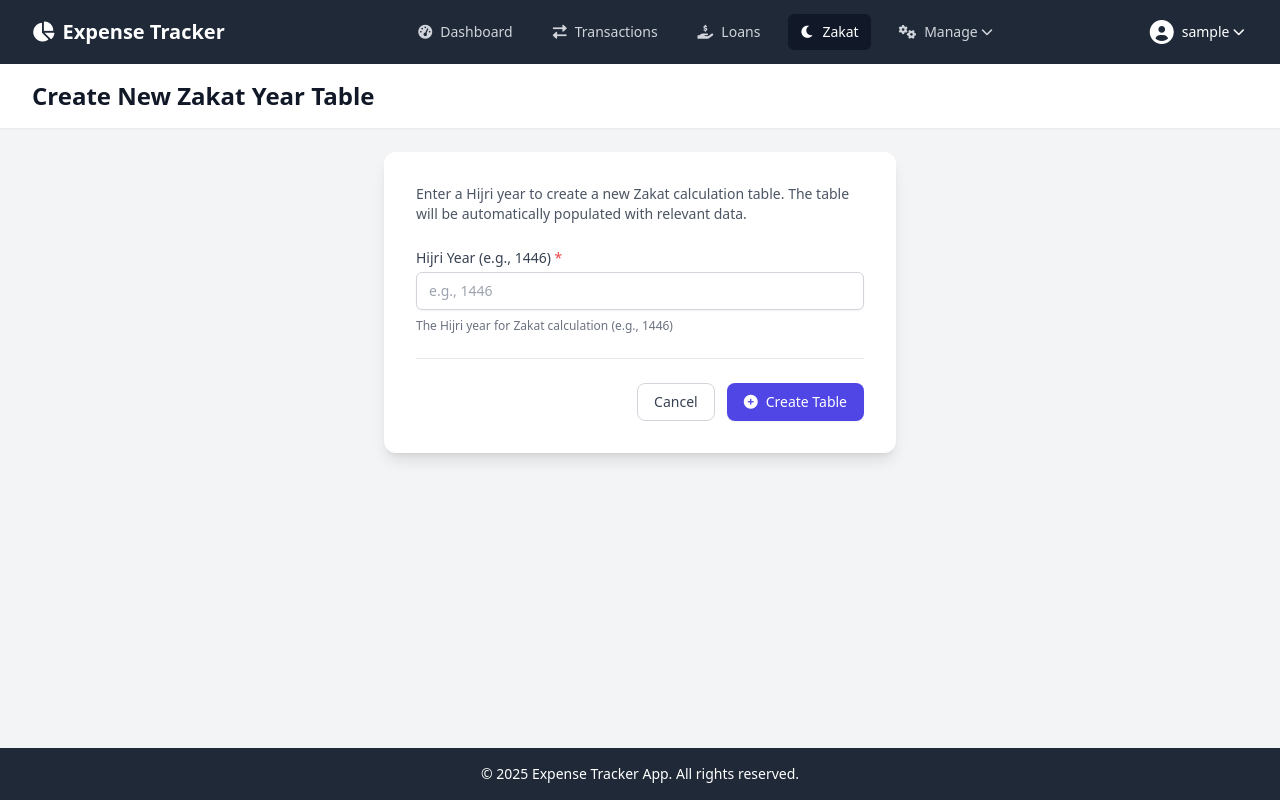
After one commit to w4hf/expense-tracker, a Django app: page /zakat/new/ in a window 1280 px wide. The commit adds this page. Run offline with Django 4.2, Linux system fonts and the light colour scheme; the visitor is signed in with stand-in values (Sample User, id 1); some libraries are stand-ins or nearby versions.

Commit message:
add zakat view

```diff
--- a/requirements.txt
+++ b/requirements.txt
@@ -3,3 +3,4 @@ django-crispy-forms
 pandas>=1.0  # For CSV processing in views
 # psycopg2-binary  # If using PostgreSQL
 # openpyxl # if you plan to support excel files with pandas
+hijri-converter>=2.2.4
--- a/templates/base.html
+++ b/templates/base.html
@@ -36,6 +36,8 @@
                         <a href="{% url 'tracker:dashboard' %}" class="{% if request.resolver_match.url_name == 'dashboard' %}bg-gray-900 text-white{% else %}text-gray-300 hover:bg-gray-700 hover:text-white{% endif %} px-3 py-2 rounded-md text-sm font-medium flex items-center"><i class="fas fa-tachometer-alt mr-2"></i>Dashboard</a>
                         <a href="{% url 'tracker:transaction_list' %}" class="{% if 'transaction' in request.resolver_match.url_name or 'import_csv' in request.resolver_match.url_name %}bg-gray-900 text-white{% else %}text-gray-300 hover:bg-gray-700 hover:text-white{% endif %} px-3 py-2 rounded-md text-sm font-medium flex items-center"><i class="fas fa-exchange-alt mr-2"></i>Transactions</a>
                         <a href="{% url 'tracker:loan_list' %}" class="{% if 'loan' in request.resolver_match.url_name %}bg-gray-900 text-white{% else %}text-gray-300 hover:bg-gray-700 hover:text-white{% endif %} px-3 py-2 rounded-md text-sm font-medium flex items-center"><i class="fas fa-hand-holding-usd mr-2"></i>Loans</a>
+                        <a href="{% url 'tracker:zakat_list' %}" class="{% if 'zakat' in request.resolver_match.url_name %}bg-gray-900 text-white{% else %}text-gray-300 hover:bg-gray-700 hover:text-white{% endif %} px-3 py-2 rounded-md text-sm font-medium flex items-center"><i class="fas fa-moon mr-2"></i>Zakat</a> {# New Link #}
+
 
                         <div class="relative" x-data="{ open: false }" @click.away="open = false">
                             <button @click="open = !open" class="text-gray-300 hover:bg-gray-700 hover:text-white px-3 py-2 rounded-md text-sm font-medium flex items-center">
@@ -85,6 +87,8 @@
                 <a href="{% url 'tracker:dashboard' %}" class="text-gray-300 hover:bg-gray-700 hover:text-white block px-3 py-2 rounded-md text-base font-medium flex items-center"><i class="fas fa-tachometer-alt mr-2"></i>Dashboard</a>
                 <a href="{% url 'tracker:transaction_list' %}" class="text-gray-300 hover:bg-gray-700 hover:text-white block px-3 py-2 rounded-md text-base font-medium flex items-center"><i class="fas fa-exchange-alt mr-2"></i>Transactions</a>
                 <a href="{% url 'tracker:loan_list' %}" class="text-gray-300 hover:bg-gray-700 hover:text-white block px-3 py-2 rounded-md text-base font-medium flex items-center"><i class="fas fa-hand-holding-usd mr-2"></i>Loans</a>
+                <a href="{% url 'tracker:zakat_list' %}" class="text-gray-300 hover:bg-gray-700 hover:text-white block px-3 py-2 rounded-md text-base font-medium flex items-center"><i class="fas fa-moon mr-2"></i>Zakat</a> {# New Mobile Link #}
+
             </div>
             <div class="pt-4 pb-3 border-t border-gray-700">
                 <div class="px-2 space-y-1">
--- a/tracker/forms.py
+++ b/tracker/forms.py
@@ -1,6 +1,6 @@
 
 from django import forms
-from .models import Account, Transaction, Loan, LoanOperation, Category
+from .models import Account, Transaction, Loan, LoanOperation, Category, ZakatYear
 from django.contrib.auth.forms import UserCreationForm
 from django.contrib.auth.models import User
 
@@ -50,6 +50,17 @@ class TransactionForm(forms.ModelForm):
         self.fields['category'].required = False
         self.fields['balance_after_transaction'].required = False
 
+
+class ZakatYearForm(forms.ModelForm):
+    class Meta:
+        model = ZakatYear
+        fields = ['hijri_year']
+        widgets = {
+            'hijri_year': forms.NumberInput(attrs={'class': common_input_classes, 'placeholder': 'e.g., 1446'})
+        }
+        labels = {
+            'hijri_year': 'Hijri Year (e.g., 1446)'
+        }
 
 class CSVImportStep1Form(forms.Form):
     csv_file = forms.FileField(
--- a/tracker/models.py
+++ b/tracker/models.py
@@ -4,6 +4,7 @@ from django.conf import settings
 from django.utils import timezone
 from django.urls import reverse # For get_absolute_url
 from decimal import Decimal # <--- IMPORT DECIMAL HERE
+from hijri_converter import convert
 
 # Model for Bank Accounts or financial sources
 class Account(models.Model):
@@ -75,6 +76,33 @@ class Loan(models.Model):
         ordering = ['-created_at']
 
 
+class ZakatYear(models.Model):
+    hijri_year = models.PositiveIntegerField(unique=True, help_text="The Hijri year for Zakat calculation (e.g., 1446)")
+    # user = models.ForeignKey(settings.AUTH_USER_MODEL, on_delete=models.CASCADE) # Add for multi-user apps
+
+    def __str__(self):
+        return f"Zakat for year {self.hijri_year}H"
+
+    def get_absolute_url(self):
+        return reverse('tracker:zakat_detail', kwargs={'pk': self.pk})
+
+    def get_gregorian_range(self):
+        """
+        Calculates the start and end Gregorian dates for the Hijri year.
+        """
+        try:
+            start_date = convert.Hijri(self.hijri_year, 1, 1).to_gregorian()
+            # To get the end date, we find the start of the next year and subtract one day
+            next_year_start_date = convert.Hijri(self.hijri_year + 1, 1, 1).to_gregorian()
+            end_date = next_year_start_date - timezone.timedelta(days=1)
+            return start_date, end_date
+        except Exception:
+            # Handle potential conversion errors for very old or future years if the library has limits
+            return None, None
+
+    class Meta:
+        ordering = ['-hijri_year']
+
 # Model for individual Loan Operations within a Loan table
 class LoanOperation(models.Model):
     SEND = 'Send'
--- /dev/null
+++ b/tracker/templates/tracker/zakat_form.html
@@ -0,0 +1,36 @@
+{% extends "base.html" %}
+
+{% block title %}Create Zakat Table - Expense Tracker{% endblock %}
+{% block page_title %}Create New Zakat Year Table{% endblock %}
+
+{% block content %}
+<div class="max-w-lg mx-auto bg-white p-8 rounded-xl shadow-lg">
+    <p class="text-sm text-gray-600 mb-6">Enter a Hijri year to create a new Zakat calculation table. The table will be automatically populated with relevant data.</p>
+    <form method="post" class="space-y-6">
+        {% csrf_token %}
+        <div>
+            <label for="{{ form.hijri_year.id_for_label }}" class="block text-sm font-medium text-gray-700 form-label">
+                {{ form.hijri_year.label }} {% if form.hijri_year.field.required %}<span class="text-red-500">*</span>{% endif %}
+            </label>
+            <div class="mt-1">
+                {{ form.hijri_year }}
+            </div>
+            {% if form.hijri_year.help_text %}
+                <p class="mt-2 text-xs text-gray-500">{{ form.hijri_year.help_text|safe }}</p>
+            {% endif %}
+            {% for error in form.hijri_year.errors %}
+                <p class="mt-2 text-xs text-red-600">{{ error }}</p>
+            {% endfor %}
+        </div>
+
+        <div class="flex items-center justify-end space-x-3 border-t border-gray-200 pt-6">
+            <a href="{% url 'tracker:zakat_list' %}" class="px-4 py-2 text-sm font-medium text-gray-700 bg-white border border-gray-300 rounded-lg hover:bg-gray-50 focus:outline-none focus:ring-2 focus:ring-offset-2 focus:ring-indigo-500 transition duration-150 ease-in-out">
+                Cancel
+            </a>
+            <button type="submit" class="px-4 py-2 text-sm font-medium text-white bg-indigo-600 hover:bg-indigo-700 border border-transparent rounded-lg shadow-sm focus:outline-none focus:ring-2 focus:ring-offset-2 focus:ring-indigo-500 transition duration-150 ease-in-out">
+                <i class="fas fa-plus-circle mr-2"></i>Create Table
+            </button>
+        </div>
+    </form>
+</div>
+{% endblock %}
--- a/tracker/urls.py
+++ b/tracker/urls.py
@@ -46,4 +46,11 @@ urlpatterns = [
     path('loans/<int:pk>/delete/', views.LoanDeleteView.as_view(), name='loan_delete'),
     path('loans/operations/<int:pk>/edit/', views.LoanOperationUpdateView.as_view(), name='loan_operation_edit'),
     path('loans/operations/<int:pk>/delete/', views.LoanOperationDeleteView.as_view(), name='loan_operation_delete'),
+
+    # Zakat Views
+    path('zakat/', views.ZakatListView.as_view(), name='zakat_list'),
+    path('zakat/new/', views.ZakatCreateView.as_view(), name='zakat_create'),
+    path('zakat/<int:pk>/', views.ZakatDetailView.as_view(), name='zakat_detail'),
+    path('zakat/<int:pk>/delete/', views.ZakatDeleteView.as_view(), name='zakat_delete'),
+
 ]
--- a/tracker/views.py
+++ b/tracker/views.py
@@ -16,6 +16,8 @@ from django.contrib.messages.views import SuccessMessageMixin
 from django.contrib.auth.views import PasswordChangeView
 from django.contrib.auth.mixins import LoginRequiredMixin
 
+from django.db import IntegrityError
+
 from .forms import StaffUserCreationForm # Make sure to import the new form
 
 import os
@@ -25,13 +27,13 @@ from django.db.models import Sum, ProtectedError, Q, OuterRef, Subquery, F, Max
 from django.utils import timezone
 import json
 from datetime import datetime, timedelta # Ensure datetime is imported
-from django.db.models import Sum, ProtectedError, Q # <--- IMPORT Q HERE
+from django.db.models import Sum, ProtectedError, Q, Max # <--- IMPORT Q HERE
 
-from .models import Transaction, Account, Category, Loan, LoanOperation
+from .models import Transaction, Account, Category, Loan, LoanOperation, ZakatYear
 from .forms import ( # Assuming these are still relevant for other views in the file
     TransactionForm, AccountForm, CategoryForm,
     CSVImportStep1Form, CSVImportHeaderMappingForm,
-    LoanForm, LoanOperationForm
+    LoanForm, LoanOperationForm, ZakatYearForm
 )
 
 # Helper function (no changes)
@@ -773,3 +775,79 @@ class LoanOperationDeleteView(LoginRequiredMixin, DeleteView):
         context['delete_message'] = f"Are you sure you want to delete this operation ({self.object.get_operation_type_display()} of {self.object.amount}€ on {self.object.date}) for loan '{self.object.loan.title}'?"
         context['cancel_url'] = reverse('tracker:loan_detail', kwargs={'pk': self.object.loan.pk})
         return context
+
+class ZakatListView(LoginRequiredMixin, ListView):
+    model = ZakatYear
+    template_name = 'tracker/zakat_list.html'
+    context_object_name = 'zakat_years'
+    paginate_by = 10
+
+class ZakatDetailView(LoginRequiredMixin, DetailView):
+    model = ZakatYear
+    template_name = 'tracker/zakat_detail.html'
+    context_object_name = 'zakat_year'
+
+    def get_context_data(self, **kwargs):
+        context = super().get_context_data(**kwargs)
+        zakat_year_obj = self.get_object()
+        start_date, end_date = zakat_year_obj.get_gregorian_range()
+
+        if not all([start_date, end_date]):
+            messages.error(self.request, "Could not determine the date range for this Hijri year.")
+            context['net_income_for_year'] = 0
+            context['zakatable_transactions'] = []
+            return context
+
+        # Calculate the net income for the year
+        net_income = Transaction.objects.filter(
+            date__gte=start_date,
+            date__lte=end_date
+        ).aggregate(total=Sum('amount'))['total'] or Decimal('0.00')
+
+        # Get all zakatable transactions within the year
+        zakatable_transactions = Transaction.objects.filter(
+            date__gte=start_date,
+            date__lte=end_date,
+            is_zakatable=True
+        ).order_by('date')
+
+        context['gregorian_start_date'] = start_date
+        context['gregorian_end_date'] = end_date
+        context['net_income_for_year'] = net_income
+        context['zakatable_transactions'] = zakatable_transactions
+        return context
+
+class ZakatCreateView(LoginRequiredMixin, CreateView):
+    model = ZakatYear
+    form_class = ZakatYearForm
+    template_name = 'tracker/zakat_form.html'
+
+    def get_success_url(self):
+        messages.success(self.request, f"Zakat table for Hijri year {self.object.hijri_year}H created successfully.")
+        return reverse('tracker:zakat_detail', kwargs={'pk': self.object.pk})
+
+    def form_valid(self, form):
+        # Handle unique constraint violation gracefully
+        try:
+            return super().form_valid(form)
+        except IntegrityError: # Needs from django.db import IntegrityError
+            form.add_error('hijri_year', f"A Zakat table for the year {form.cleaned_data.get('hijri_year')} already exists.")
+            return self.form_invalid(form)
+
+class ZakatDeleteView(LoginRequiredMixin, DeleteView):
+    model = ZakatYear
+    template_name = 'tracker/zakat_confirm_delete.html' # Generic confirm delete template
+    success_url = reverse_lazy('tracker:zakat_list')
+    context_object_name = 'object'
+
+    def post(self, request, *args, **kwargs):
+        year_to_delete = self.get_object().hijri_year
+        response = super().post(request, *args, **kwargs)
+        messages.success(request, f"Zakat table for {year_to_delete}H deleted successfully.")
+        return response
+
+    def get_context_data(self, **kwargs):
+        context = super().get_context_data(**kwargs)
+        context['delete_message'] = f"Are you sure you want to delete the Zakat table for {self.object.hijri_year}H?"
+        context['cancel_url'] = reverse('tracker:zakat_list')
+        return context
```
Also changed, not shown: tracker/templates/tracker/zakat_confirm_delete.html (added, +26 -0 lines), tracker/templates/tracker/zakat_detail.html (added, +67 -0 lines), tracker/templates/tracker/zakat_list.html (added, +44 -0 lines), tracker/migrations/0003_zakatyear.py (added).
